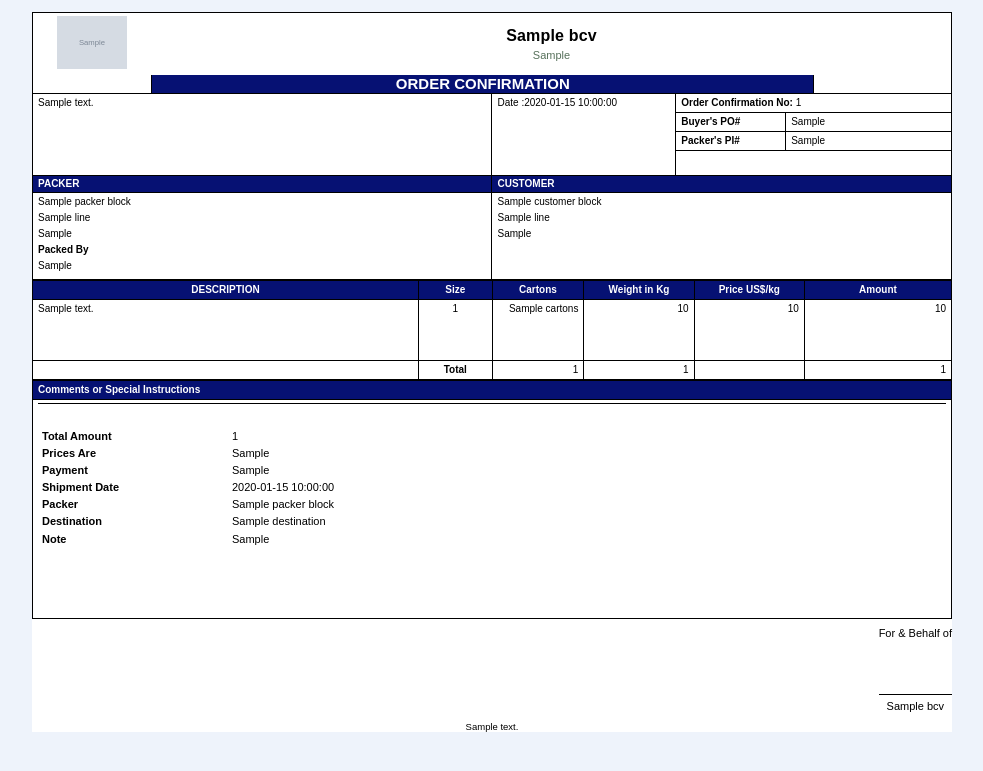
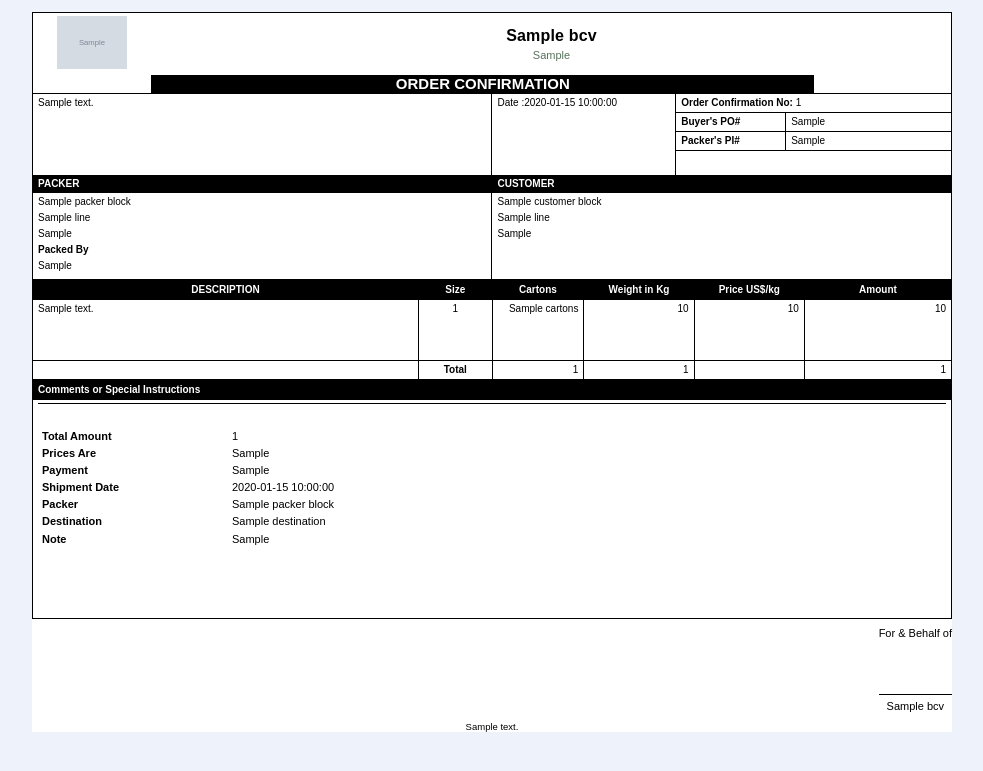
Before and after one commit to kswaminaido/Alkamaris, a Laravel app: template alk-api/resources/views/documents/transactions/bcb-lqd.blade.php in a window 1280 px wide. Shown: the top 771 px of the page, without its empty margins (148-1131 px from the left). Run offline with Laravel 12, Linux system fonts and the light colour scheme; the template is opened without the code that fills it: most values are stand-ins (such as "Sample title", 1, 10 or a date in 2020); grey boxes marked "Sample" are stand-in pictures.

Commit message:
[Main] Update Color to Black

```diff
--- a/alk-api/resources/views/documents/transactions/bcb-lqd.blade.php
+++ b/alk-api/resources/views/documents/transactions/bcb-lqd.blade.php
@@ -102,7 +102,7 @@
 
     .title-band {
       width: 66%;
-      background: #061173;
+      background: black;
       color: #fff;
       text-align: center;
       font-weight: 800;
@@ -142,7 +142,7 @@
     }
 
     .section-head td {
-      background: #061173;
+      background: black;
       color: #fff;
       font-weight: 800;
       padding: 2px 5px;
@@ -166,7 +166,7 @@
     }
 
     .items th {
-      background: #061173;
+      background: black;
       color: #fff;
       font-weight: 800;
       text-align: center;
@@ -221,7 +221,7 @@
     }
 
     .comments-head td {
-      background: #061173;
+      background: black;
       color: #fff;
       font-weight: 800;
       padding: 3px 5px;
--- a/alk-api/resources/views/documents/transactions/s-a.blade.php
+++ b/alk-api/resources/views/documents/transactions/s-a.blade.php
@@ -106,7 +106,7 @@
 
     .title-band {
       width: 66%;
-      background: #061173;
+      background: black;
       color: #fff;
       text-align: center;
       font-weight: 800;
@@ -168,7 +168,7 @@
     }
 
     .product-head td {
-      background: #061173;
+      background: black;
       color: #fff;
       font-weight: 800;
       font-size: 11px;
```
Also changed, not shown: alk-api/resources/views/documents/transactions/bcv-lqd.blade.php (+4 -4 lines).
